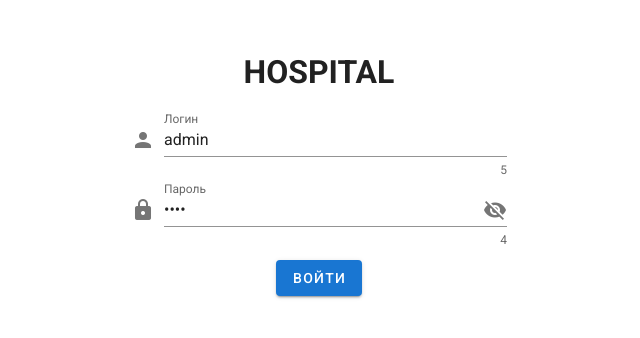
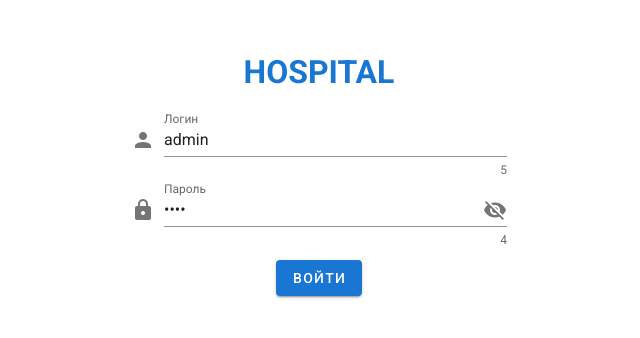
Before and after one commit to Tadjo/hospital, a Vue app: page /login in a window 1280 px wide. Shown: the part 228-566 px from the top of the page, without its empty margins (321-961 px from the left). Built offline with nearby package versions, Linux system fonts and the light colour scheme.

Commit message:
fix validation error, make login header clickable

```diff
--- a/src/components/Doctor.vue
+++ b/src/components/Doctor.vue
@@ -93,7 +93,7 @@ export default {
       snackText: "",
       rules: {
         required: value => !!value || "Заполните поле.",
-        min: v => v.length >= 3 || "Введите как минимум 3 символов",
+        min: v => !!v && v.length >= 3 || "Введите как минимум 3 символов",
         password: v =>
           /^(?=.*\d)(?=.*[a-z])(?=.*[A-Z])[0-9a-zA-Z]{8,}$/.test(v) ||
           "Пароль должен содержать как минимум 1 число, 1 маленькую и 1 большую букву",
--- a/src/components/Login.vue
+++ b/src/components/Login.vue
@@ -1,6 +1,8 @@
 <template>
   <div class="login-container" @keyup.enter="submit">
-    <h1>HOSPITAL</h1>
+    <router-link to="/">
+      <h1>HOSPITAL</h1>
+    </router-link>
     <v-form ref="form">
       <v-container>
         <v-row>
@@ -29,7 +31,7 @@
         </v-row>
       </v-container>
     </v-form>
-      <v-alert v-if="authError" dense type="error">Неверный логин или пароль</v-alert>
+    <v-alert v-if="authError" dense type="error">Неверный логин или пароль</v-alert>
     <div class="login-controls">
       <v-btn @click="submit" color="primary">Войти</v-btn>
     </div>
@@ -90,4 +92,9 @@ export default {
 .login-container form {
   width: 100%;
 }
+.login-container a {
+  text-decoration: none;
+  color: initial;
+  cursor: pointer;
+}
 </style>
```
